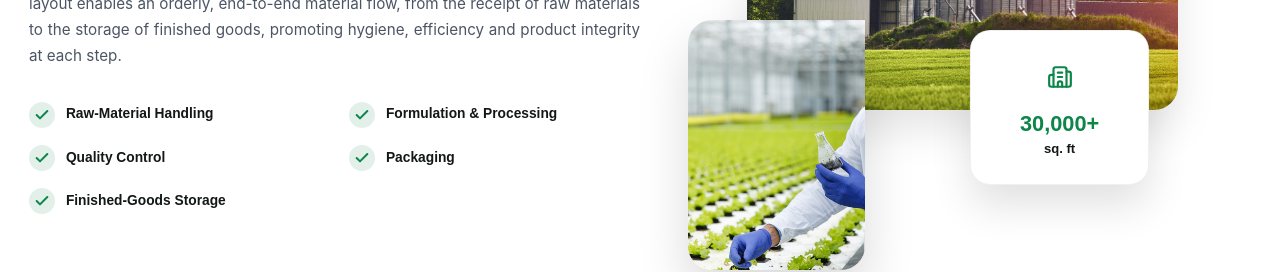
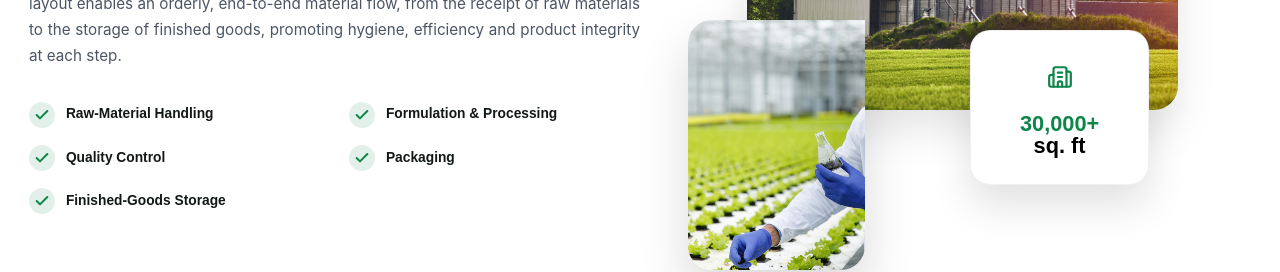
Before and after one commit to ZADPRO/LaVie-Website, a React (Vite) app: page / in a window 1280 px wide. Shown: the part 2700-2972 px from the top of the page. Built offline with nearby package versions, Linux system fonts and the light colour scheme; a web font is replaced by a local one.

Commit message:
feat: add initial styles for layout, header, hero, and about sections in App.css

```diff
--- a/src/App.css
+++ b/src/App.css
@@ -1433,9 +1433,10 @@
 }
 
 .mfg-stat-number span {
-  color: var(--color-dark);
-  font-size: 0.9rem;
-  font-weight: 600;
+  color: #000000;
+  font-size: inherit;
+  font-weight: inherit;
+  font-family: inherit;
 }
 
 .mfg-stat-label {
```
